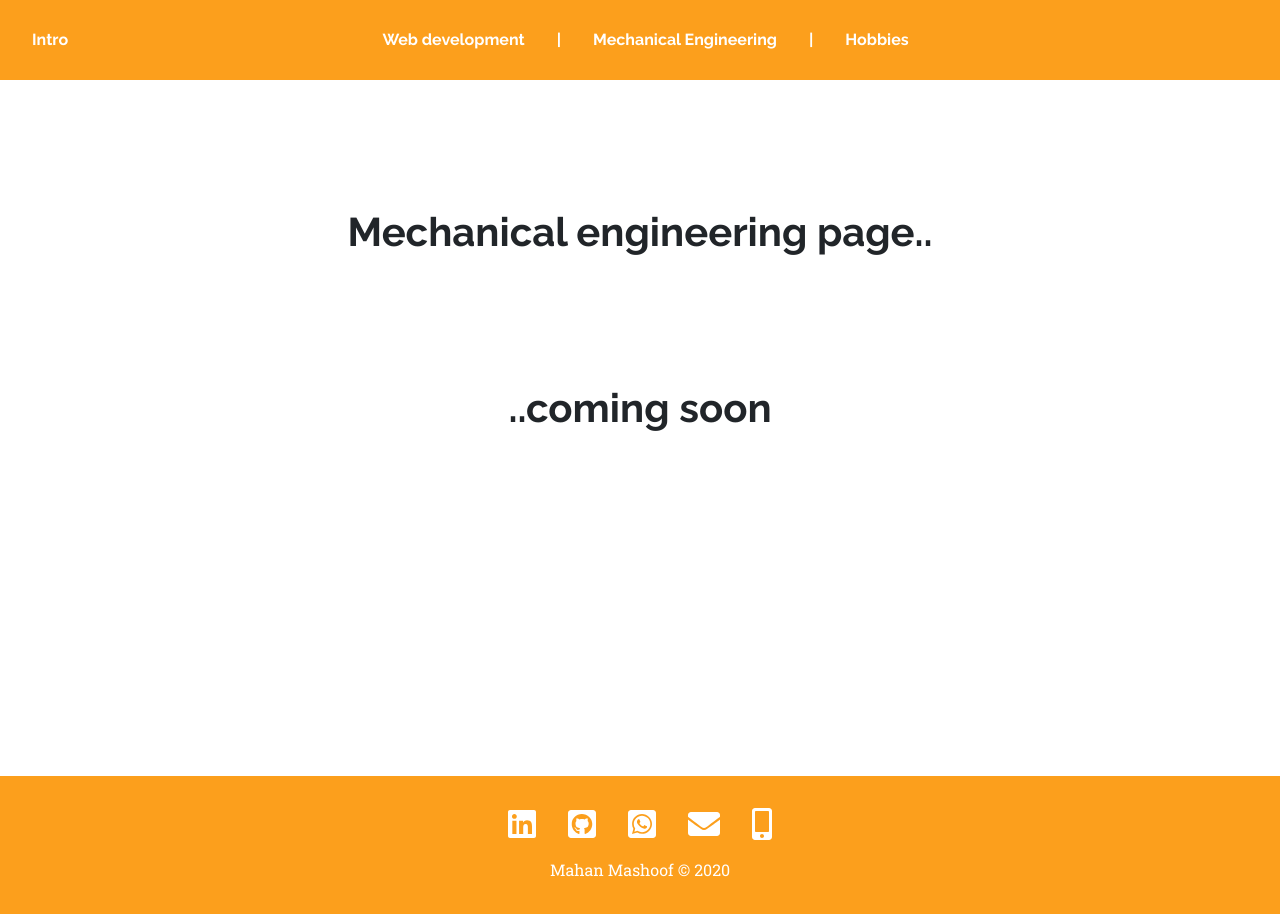
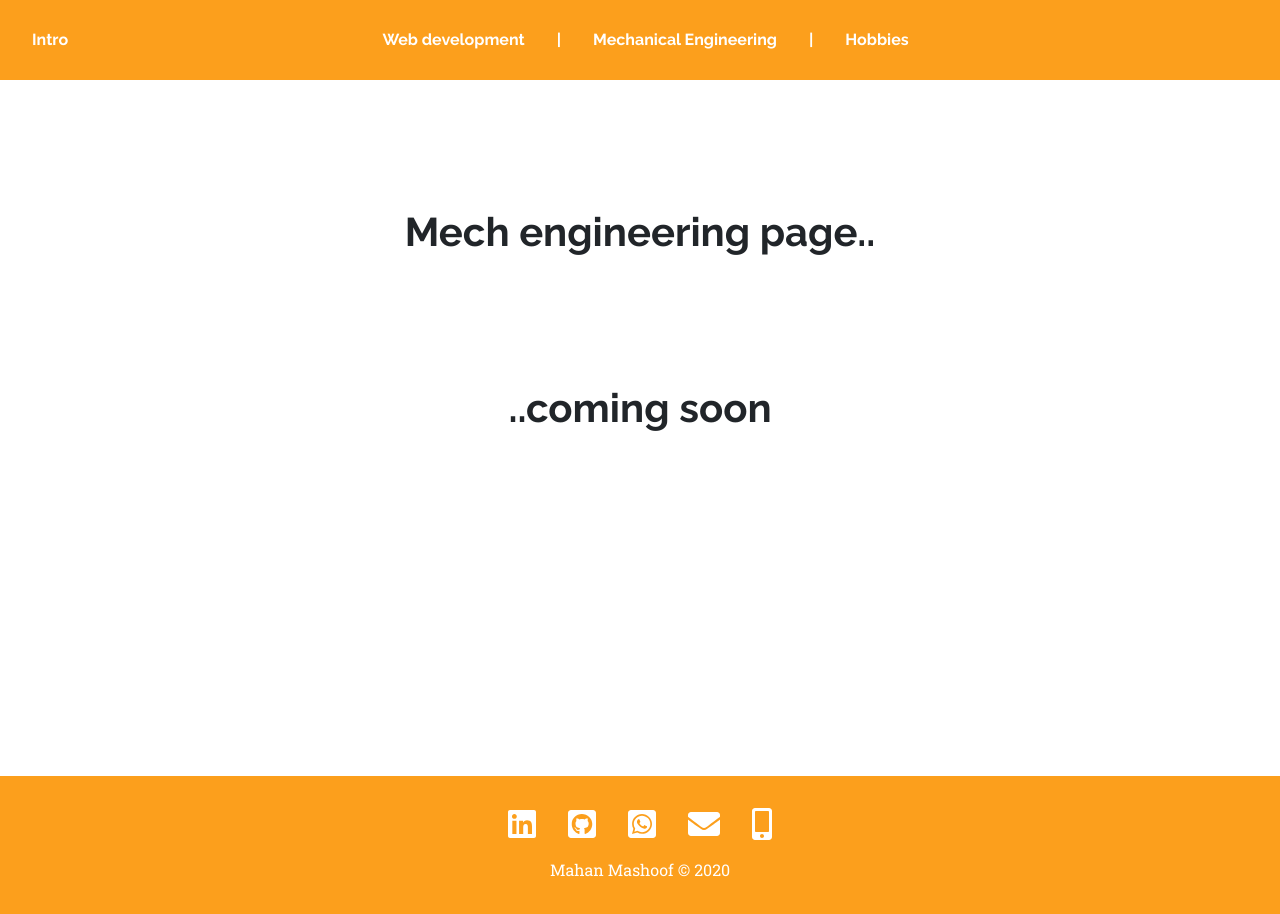
Before and after one commit to mahanmashoof/portfolio, a React (Create React App) app: page /mecheng in a window 1280 px wide. Built offline with nearby package versions, Linux system fonts and the light colour scheme.

Commit message:
test to verify netlify update

```diff
--- a/src/routes/MechanicalEngineering.js
+++ b/src/routes/MechanicalEngineering.js
@@ -4,7 +4,7 @@ import React from 'react';
 function MechanicalEngineering() {
   return (
     <div className="temp-main">
-      <h1 className="temp-up">Mechanical engineering page..</h1>
+      <h1 className="temp-up">Mech engineering page..</h1>
       <h1 className="temp-down">..coming soon</h1>
     </div>
   );
```
